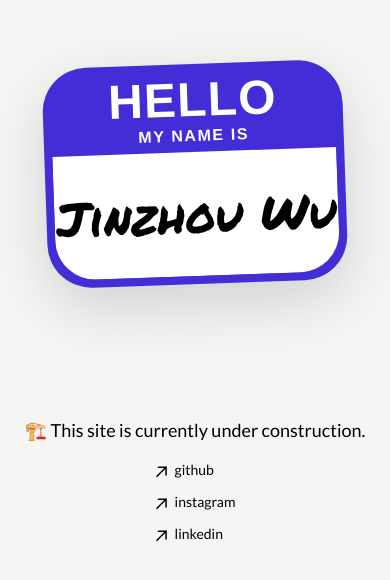
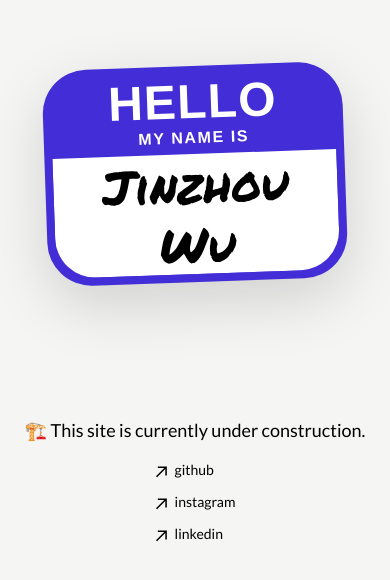
Before and after one commit to Wu-Jinzhou/jinzhouwu-com, a Next.js app: page / in a window 390 px wide. Shown: the part 248-828 px from the top of the page. Built offline with nearby package versions, Linux system fonts and the light colour scheme.

Commit message:
added mobile adaptation

```diff
--- a/app/page.tsx
+++ b/app/page.tsx
@@ -92,7 +92,7 @@ export default function Home() {
               </div>
 
               {/* Bottom white area */}
-              <div className="bg-white text-black px-0 py-8 text-center">
+              <div className="bg-white text-black px-3 sm:py-8 text-center">
                 <div
                   className={`${marker.className} text-5xl sm:text-6xl md:text-7xl leading-tight`}
                   style={{
```
